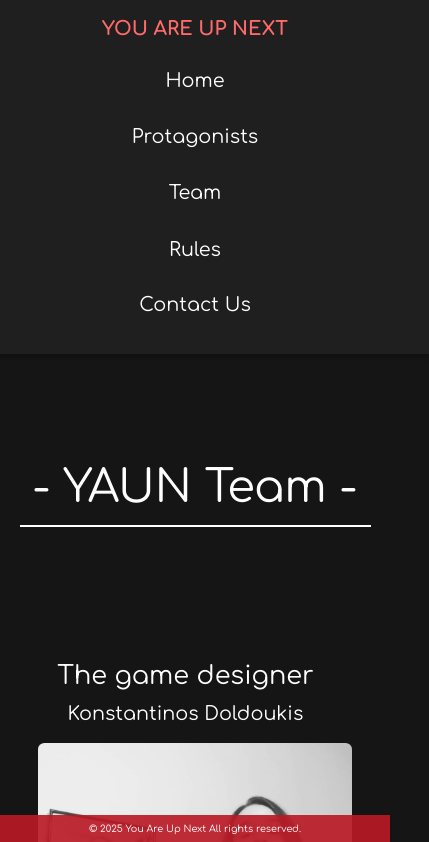
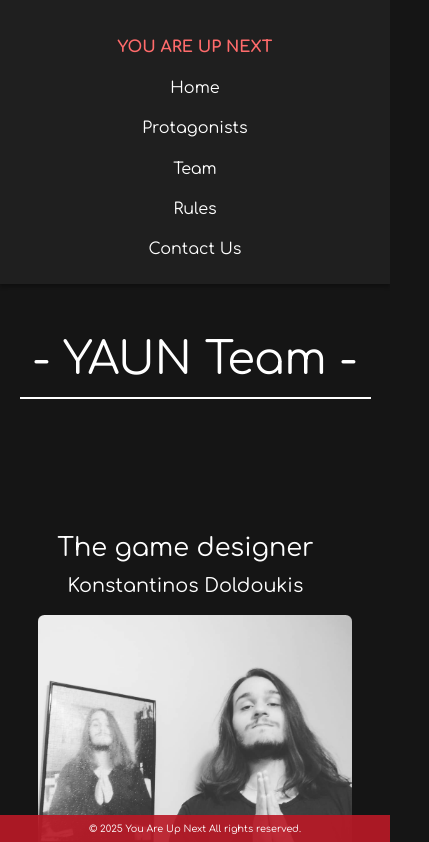
Before and after one commit to SerNikos/you-are-up-next, a React (Vite) app: page /Team in a window 390 px wide. Shown: the top 842 px of the page, 429 px wide, since content can reach past the window. Built offline with nearby package versions, Linux system fonts and the light colour scheme.

Commit message:
fixing some margins

```diff
--- a/src/components/NavBar/NavBar.css
+++ b/src/components/NavBar/NavBar.css
@@ -5,7 +5,7 @@
   font-family: "Segoe UI", Tahoma, Geneva, Verdana, sans-serif;
   font-size: 1.5rem;
   z-index: 10;
-  margin-bottom: 2rem;
+  margin-bottom: 4rem;
 }
 
 .nav-list {
@@ -36,12 +36,25 @@
   transform: scale(1.1);
 }
 
+/* ---------- MOBILE ---------- */
+
 @media (max-width: 500px) {
   .nav-list {
     flex-direction: column;
     gap: 1.5rem;
+    padding: 1.5rem;
   }
+
   .nav-logo {
     margin-bottom: 1rem;
   }
+
+  /* Here we remove scaling (it breaks spacing perception) */
+  nav {
+    transform: none;
+  }
+
+  .nav-item {
+    padding: 1rem;
+  }
 }
--- a/src/components/Team/Team.css
+++ b/src/components/Team/Team.css
@@ -66,7 +66,7 @@
 
 @media (max-width: 500px) {
   .team-top-title {
-    margin-top: 20rem;
+    margin-top: 4rem;
   }
 
   .team-photo.show {
```
